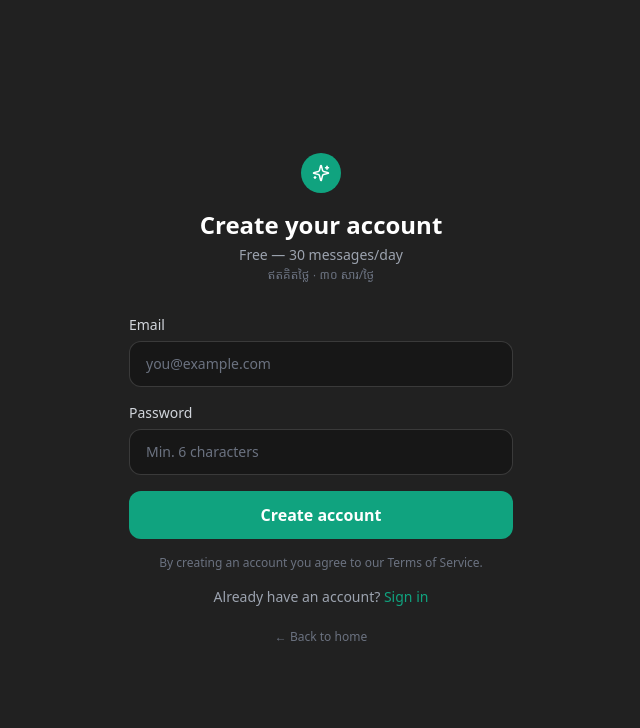
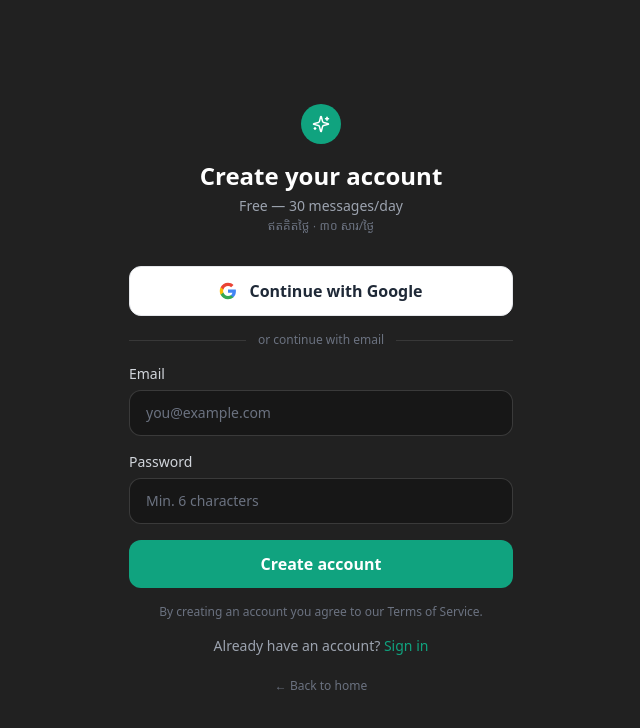
Before and after one commit to tiloukim/angkorAI, a Next.js app: page /signup in a window 1280 px wide. Shown: the top 728 px of the page, without its empty margins (319-959 px from the left). Built offline with nearby package versions, Linux system fonts and the light colour scheme.

Commit message:
Add Google OAuth sign-in to login and signup pages
Adds a 'Continue with Google' button above the email/password form
on both pages. Uses Supabase signInWithOAuth and redirects through
the existing /auth/callback route.

Co-Authored-By: Claude Sonnet 4.6 <noreply@anthropic.com>

```diff
--- a/app/(auth)/login/page.tsx
+++ b/app/(auth)/login/page.tsx
@@ -7,12 +7,35 @@ import Image from 'next/image'
 import { createClient } from '@/lib/supabase/client'
 import { Loader2 } from 'lucide-react'
 
+function GoogleIcon() {
+  return (
+    <svg viewBox="0 0 24 24" width="18" height="18" aria-hidden="true">
+      <path fill="#4285F4" d="M22.56 12.25c0-.78-.07-1.53-.2-2.25H12v4.26h5.92c-.26 1.37-1.04 2.53-2.21 3.31v2.77h3.57c2.08-1.92 3.28-4.74 3.28-8.09z" />
+      <path fill="#34A853" d="M12 23c2.97 0 5.46-.98 7.28-2.66l-3.57-2.77c-.98.66-2.23 1.06-3.71 1.06-2.86 0-5.29-1.93-6.16-4.53H2.18v2.84C3.99 20.53 7.7 23 12 23z" />
+      <path fill="#FBBC05" d="M5.84 14.09c-.22-.66-.35-1.36-.35-2.09s.13-1.43.35-2.09V7.07H2.18C1.43 8.55 1 10.22 1 12s.43 3.45 1.18 4.93l2.85-2.22.81-.62z" />
+      <path fill="#EA4335" d="M12 5.38c1.62 0 3.06.56 4.21 1.64l3.15-3.15C17.45 2.09 14.97 1 12 1 7.7 1 3.99 3.47 2.18 7.07l3.66 2.84c.87-2.6 3.3-4.53 6.16-4.53z" />
+    </svg>
+  )
+}
+
 export default function LoginPage() {
   const router = useRouter()
   const [email, setEmail] = useState('')
   const [password, setPassword] = useState('')
   const [error, setError] = useState('')
   const [loading, setLoading] = useState(false)
+  const [googleLoading, setGoogleLoading] = useState(false)
+
+  async function handleGoogleLogin() {
+    setGoogleLoading(true)
+    const supabase = createClient()
+    await supabase.auth.signInWithOAuth({
+      provider: 'google',
+      options: {
+        redirectTo: `${window.location.origin}/auth/callback`,
+      },
+    })
+  }
 
   async function handleLogin(e: React.FormEvent) {
     e.preventDefault()
@@ -40,6 +63,23 @@ export default function LoginPage() {
           <h1 className="text-2xl font-bold">Welcome back</h1>
           <p className="text-gray-400 text-sm mt-1">Sign in to AngkorAI</p>
           <p className="font-khmer text-gray-500 text-xs mt-0.5">ចូលគណនី AngkorAI</p>
+        </div>
+
+        {/* Google button */}
+        <button
+          onClick={handleGoogleLogin}
+          disabled={googleLoading}
+          className="w-full flex items-center justify-center gap-3 bg-white hover:bg-gray-50 disabled:opacity-60 text-gray-800 font-semibold py-3 rounded-xl border border-gray-200 transition-colors mb-4"
+        >
+          {googleLoading ? <Loader2 size={16} className="animate-spin text-gray-500" /> : <GoogleIcon />}
+          {googleLoading ? 'Redirecting...' : 'Continue with Google'}
+        </button>
+
+        {/* Divider */}
+        <div className="flex items-center gap-3 mb-4">
+          <div className="flex-1 h-px bg-white/10" />
+          <span className="text-gray-500 text-xs">or continue with email</span>
+          <div className="flex-1 h-px bg-white/10" />
         </div>
 
         <form onSubmit={handleLogin} className="space-y-4">
--- a/app/(auth)/signup/page.tsx
+++ b/app/(auth)/signup/page.tsx
@@ -6,13 +6,36 @@ import Link from 'next/link'
 import { createClient } from '@/lib/supabase/client'
 import { Sparkles, Loader2, Check } from 'lucide-react'
 
+function GoogleIcon() {
+  return (
+    <svg viewBox="0 0 24 24" width="18" height="18" aria-hidden="true">
+      <path fill="#4285F4" d="M22.56 12.25c0-.78-.07-1.53-.2-2.25H12v4.26h5.92c-.26 1.37-1.04 2.53-2.21 3.31v2.77h3.57c2.08-1.92 3.28-4.74 3.28-8.09z" />
+      <path fill="#34A853" d="M12 23c2.97 0 5.46-.98 7.28-2.66l-3.57-2.77c-.98.66-2.23 1.06-3.71 1.06-2.86 0-5.29-1.93-6.16-4.53H2.18v2.84C3.99 20.53 7.7 23 12 23z" />
+      <path fill="#FBBC05" d="M5.84 14.09c-.22-.66-.35-1.36-.35-2.09s.13-1.43.35-2.09V7.07H2.18C1.43 8.55 1 10.22 1 12s.43 3.45 1.18 4.93l2.85-2.22.81-.62z" />
+      <path fill="#EA4335" d="M12 5.38c1.62 0 3.06.56 4.21 1.64l3.15-3.15C17.45 2.09 14.97 1 12 1 7.7 1 3.99 3.47 2.18 7.07l3.66 2.84c.87-2.6 3.3-4.53 6.16-4.53z" />
+    </svg>
+  )
+}
+
 export default function SignupPage() {
   const router = useRouter()
   const [email, setEmail] = useState('')
   const [password, setPassword] = useState('')
   const [error, setError] = useState('')
   const [loading, setLoading] = useState(false)
+  const [googleLoading, setGoogleLoading] = useState(false)
   const [success, setSuccess] = useState(false)
+
+  async function handleGoogleSignup() {
+    setGoogleLoading(true)
+    const supabase = createClient()
+    await supabase.auth.signInWithOAuth({
+      provider: 'google',
+      options: {
+        redirectTo: `${window.location.origin}/auth/callback`,
+      },
+    })
+  }
 
   async function handleSignup(e: React.FormEvent) {
     e.preventDefault()
@@ -65,6 +88,23 @@ export default function SignupPage() {
           <h1 className="text-2xl font-bold">Create your account</h1>
           <p className="text-gray-400 text-sm mt-1">Free — 30 messages/day</p>
           <p className="font-khmer text-gray-500 text-xs mt-0.5">ឥតគិតថ្លៃ · ៣០ សារ/ថ្ងៃ</p>
+        </div>
+
+        {/* Google button */}
+        <button
+          onClick={handleGoogleSignup}
+          disabled={googleLoading}
+          className="w-full flex items-center justify-center gap-3 bg-white hover:bg-gray-50 disabled:opacity-60 text-gray-800 font-semibold py-3 rounded-xl border border-gray-200 transition-colors mb-4"
+        >
+          {googleLoading ? <Loader2 size={16} className="animate-spin text-gray-500" /> : <GoogleIcon />}
+          {googleLoading ? 'Redirecting...' : 'Continue with Google'}
+        </button>
+
+        {/* Divider */}
+        <div className="flex items-center gap-3 mb-4">
+          <div className="flex-1 h-px bg-white/10" />
+          <span className="text-gray-500 text-xs">or continue with email</span>
+          <div className="flex-1 h-px bg-white/10" />
         </div>
 
         <form onSubmit={handleSignup} className="space-y-4">
```
